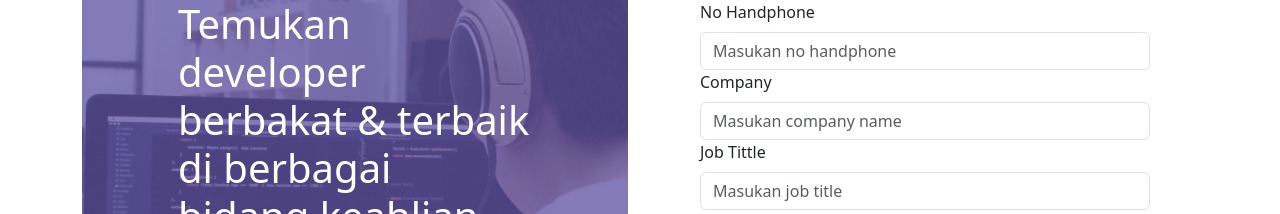
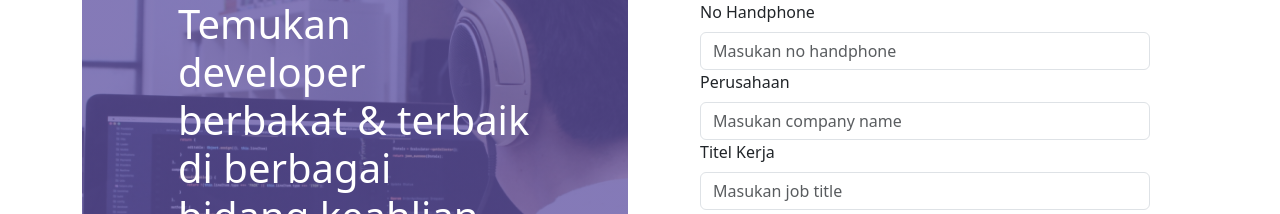
Before and after one commit to abubakar-adeni/hirejob_fe, a Next.js app: page /register in a window 1280 px wide. Shown: the part 276-490 px from the top of the page. Built offline with nearby package versions, Linux system fonts and the light colour scheme.

Commit message:
Update register.js

```diff
--- a/pages/register.js
+++ b/pages/register.js
@@ -125,7 +125,7 @@ function Register() {
                   </div>
                   <div className="m-5 mt-0 mb-0">
                     <label htmlFor="inputPhoneNumber" className="form-label">
-                      Company
+                      Perusahaan
                     </label>
                     <input
                       type="company"
@@ -141,7 +141,7 @@ function Register() {
                   </div>
                   <div className="m-5 mt-0 mb-0">
                     <label htmlFor="inputJobTitle" className="form-label">
-                      Job Tittle
+                      Titel Kerja
                     </label>
                     <input
                       type="job_title"
```
